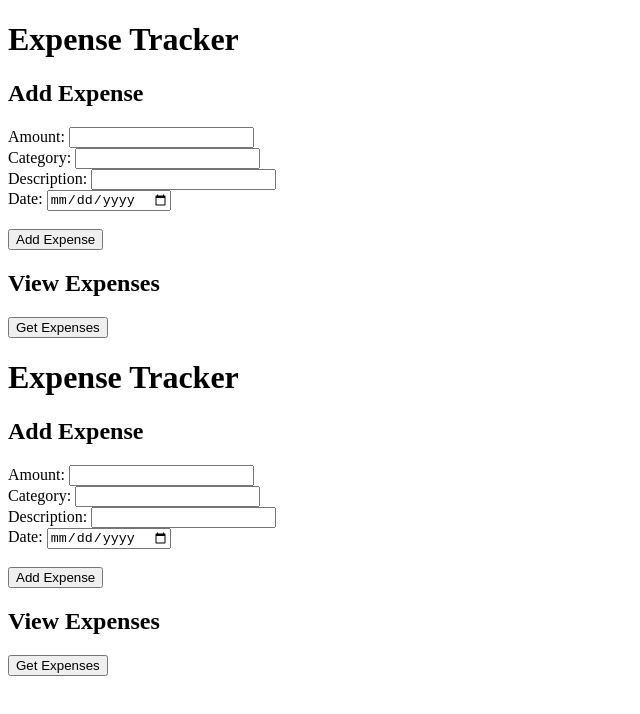
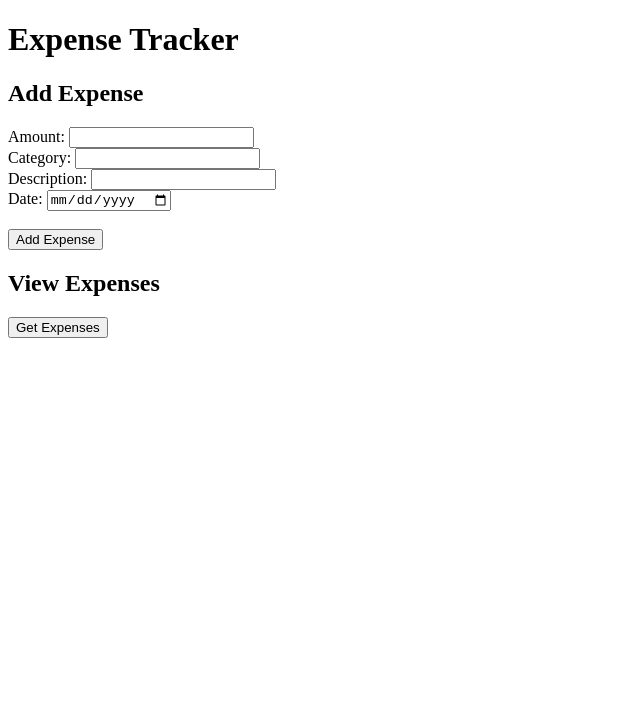
Before and after one commit to Gaito06/AWS-Lambda, a website: page index.html in a window 1280 px wide. Shown: the whole page, without its empty margins (0-640 px from the left). Drawn offline with Linux system fonts and the light colour scheme.

Commit message:
Update index.html

```diff
--- a/index.html
+++ b/index.html
@@ -66,71 +66,3 @@
     </div>
 </body>
 </html>
-<!DOCTYPE html>
-<html lang="en">
-<head>
-    <meta charset="UTF-8">
-    <meta name="viewport" content="width=device-width, initial-scale=1.0">
-    <title>Expense Tracker</title>
-    <script>
-        const apiUrl = 'https://abcd1234.execute-api.us-east-1.amazonaws.com/dev/expenses'; // Replace with your actual API URL
-
-        // Create a new expense
-        function createExpense() {
-            const expenseData = {
-                userId: 'user123', // Example userId (this would be dynamic in a real app)
-                amount: document.getElementById('amount').value,
-                category: document.getElementById('category').value,
-                description: document.getElementById('description').value,
-                date: document.getElementById('date').value
-            };
-
-            fetch(apiUrl, {
-                method: 'POST',
-                headers: {
-                    'Content-Type': 'application/json'
-                },
-                body: JSON.stringify(expenseData)
-            })
-            .then(response => response.json())
-            .then(data => {
-                console.log('Expense created:', data);
-                alert('Expense added successfully!');
-            })
-            .catch(error => console.error('Error:', error));
-        }
-
-        // Get expenses for a user
-        function getExpenses() {
-            fetch(`${apiUrl}?userId=user123`) // Replace with actual user ID
-            .then(response => response.json())
-            .then(data => {
-                const expensesList = document.getElementById('expensesList');
-                expensesList.innerHTML = ''; // Clear previous results
-                data.forEach(expense => {
-                    expensesList.innerHTML += `<li>${expense.description} - $${expense.amount} - ${expense.date}</li>`;
-                });
-            })
-            .catch(error => console.error('Error:', error));
-        }
-    </script>
-</head>
-<body>
-    <h1>Expense Tracker</h1>
-
-    <div>
-        <h2>Add Expense</h2>
-        <label for="amount">Amount: </label><input type="number" id="amount"><br>
-        <label for="category">Category: </label><input type="text" id="category"><br>
-        <label for="description">Description: </label><input type="text" id="description"><br>
-        <label for="date">Date: </label><input type="date" id="date"><br><br>
-        <button onclick="createExpense()">Add Expense</button>
-    </div>
-
-    <div>
-        <h2>View Expenses</h2>
-        <button onclick="getExpenses()">Get Expenses</button>
-        <ul id="expensesList"></ul>
-    </div>
-</body>
-</html>
```
